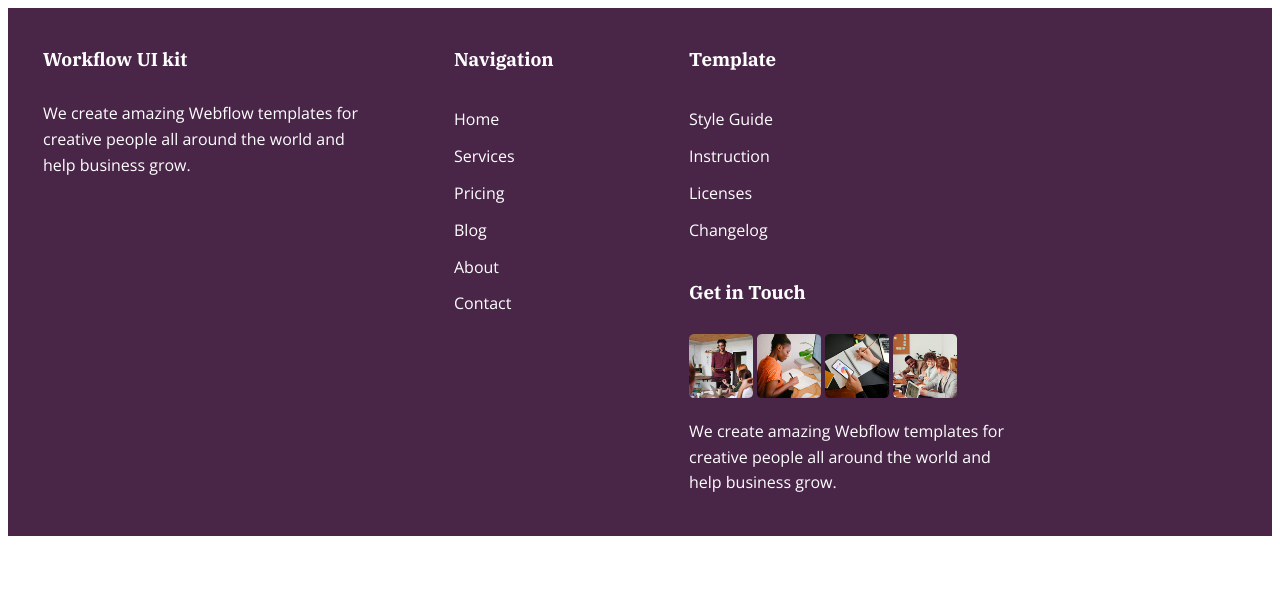
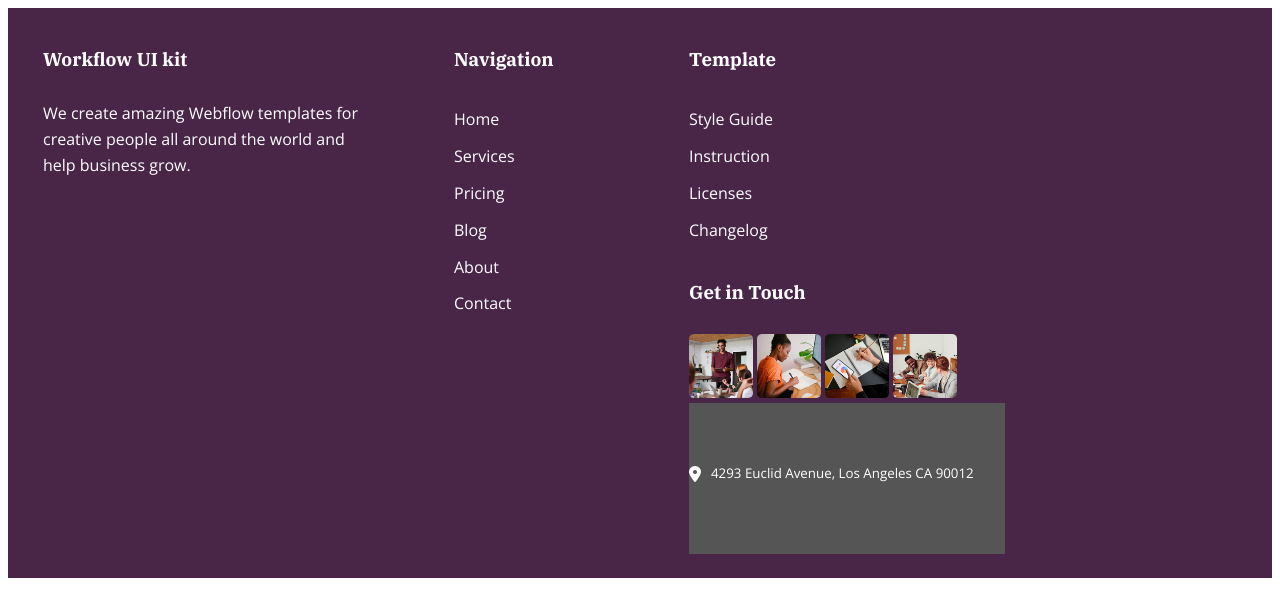
Before and after one commit to basmahieu/End-of-Field-Challenge, a plain HTML site: page exercise-2/index.html in a window 1280 px wide. Drawn offline with nearby package versions, Linux system fonts and the light colour scheme.

```diff
--- a/exercise-2/css/style.css
+++ b/exercise-2/css/style.css
@@ -69,3 +69,35 @@
   width: 25%;
   margin-right: 35px;
 }
+
+section {
+  background-color: #555;
+  padding: 2rem 0;
+  text-align: left;
+}
+.contact {
+  display: inline-block;
+  text-align: left;
+}
+.contact ul {
+  padding-left: 0; /*  added  */
+}
+.contact li {
+  display: flex;
+  align-items: center;
+  margin-bottom: 10px;
+}
+.contact li:last-child {
+  margin: 0;
+}
+.contact a {
+  color: white;
+  text-decoration: none;
+}
+
+.contact p {
+  color: white;
+  line-height: 1.4;
+  margin-left: 10px;
+  font-size: 10pt;
+}
--- a/exercise-2/index.html
+++ b/exercise-2/index.html
@@ -85,10 +85,21 @@
               width="64"
               height="64"
             />
-            <p>
-              We create amazing Webflow templates for creative people all around
-              the world and help business grow.
-            </p>
+            <!-- Test -->
+            <section>
+              <div class="contact">
+                <ul>
+                  <li>
+                    <i class="fas fa-map-marker-alt"></i>
+                    <p class="small">
+                      4293 Euclid Avenue, Los Angeles CA 90012
+                    </p>
+                  </li>
+                  <li></li>
+                </ul>
+              </div>
+            </section>
+            <!-- Test -->
           </div>
         </div>
       </div>
```
